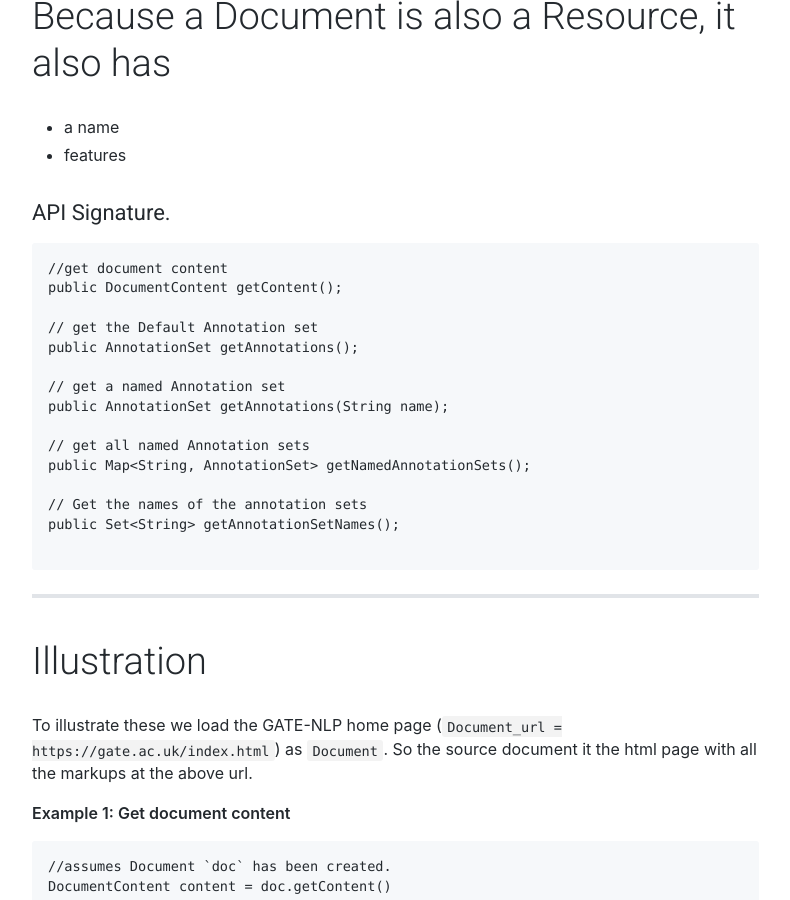
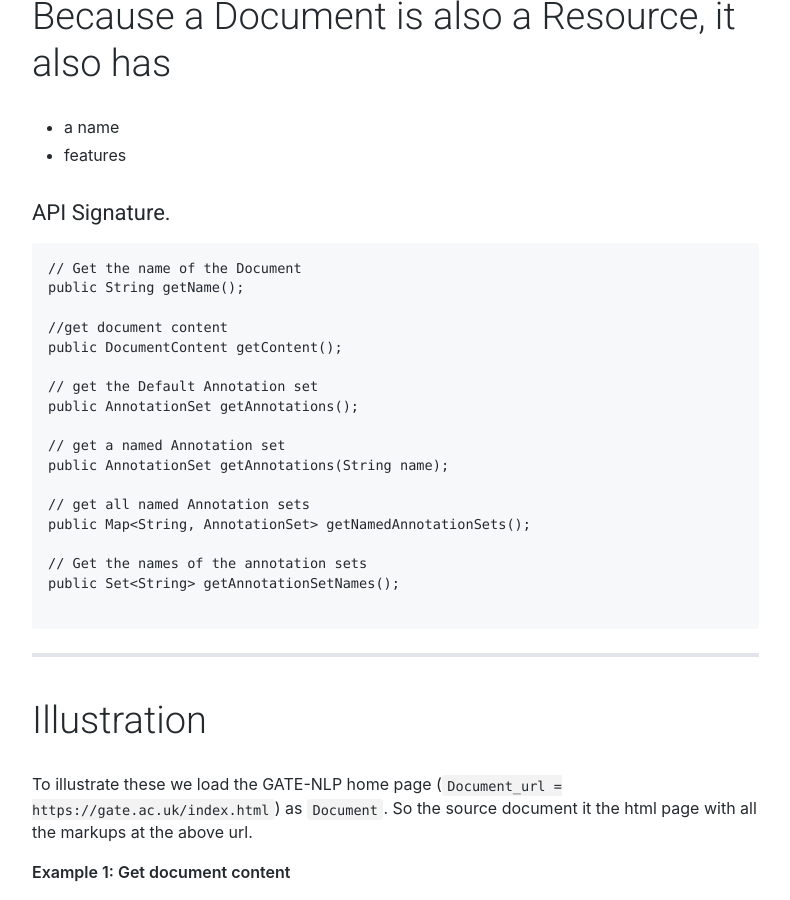
Before and after one commit to easimadi/gate-nlp-wiki, a Jekyll site: the page built from docs/_articles/1-overview-gate-nlp/1-gate-document.md, in a window 1280 px wide and 900 px high, scrolled down 577 px. Shown: the whole window, without its empty margins (371-1161 px from the left). Built offline with Jekyll 4.4.1, drawn with Linux system fonts in a browser that asks for light colours.

Commit message:
Update 1-gate-document.md

````diff
--- a/docs/_articles/1-overview-gate-nlp/1-gate-document.md
+++ b/docs/_articles/1-overview-gate-nlp/1-gate-document.md
@@ -16,6 +16,9 @@ The GATE `Document` is the document or body of text to be annotated. A collectio
 
 ### API Signature.
 ```java
+// Get the name of the Document
+public String getName();
+
 //get document content
 public DocumentContent getContent();
 
````
